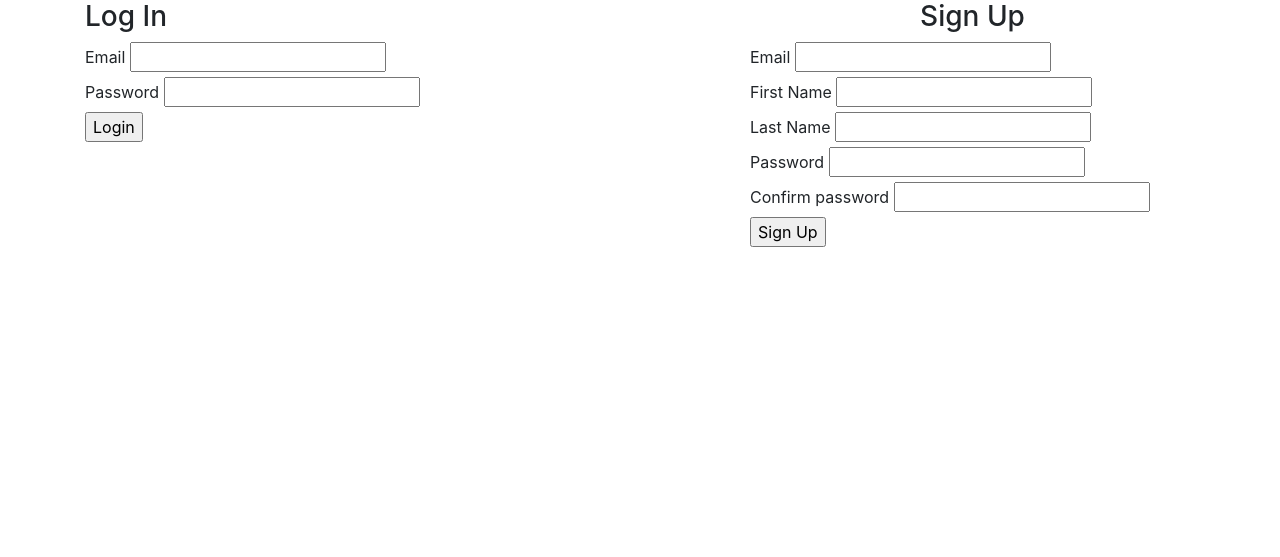
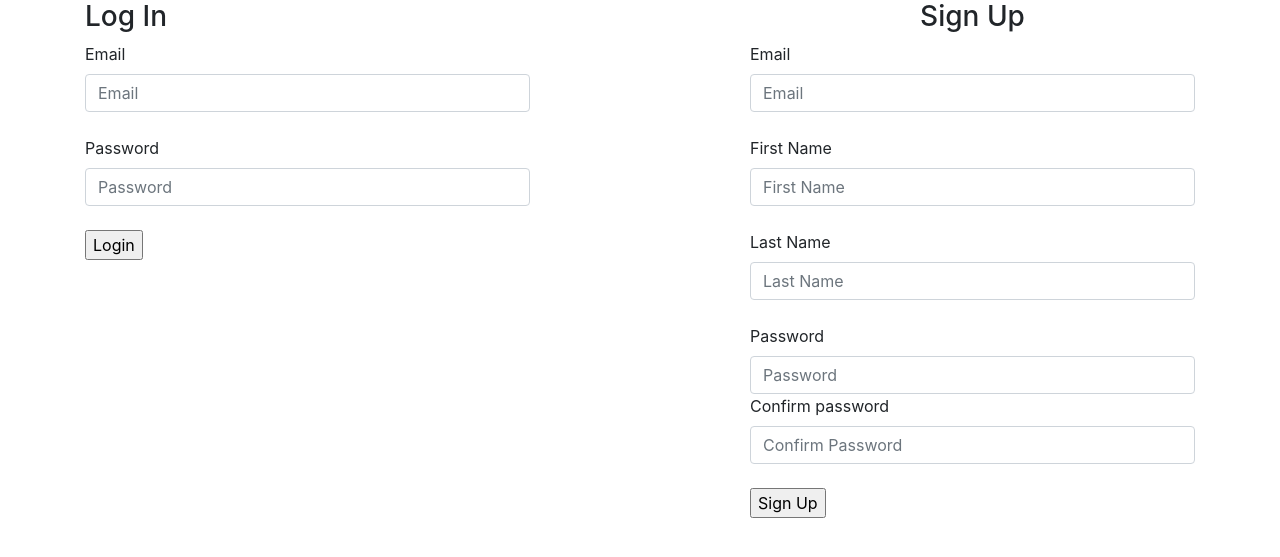
Before and after one commit to rebeccachen8788/Software-Programming-Quiz, a Flask app: page /login in a window 1280 px wide. Shown: the part 56-613 px from the top of the page. Run offline with Flask 3, Linux system fonts and the light colour scheme.

Commit message:
auth validation

```diff
--- a/application/auth.py
+++ b/application/auth.py
@@ -8,21 +8,20 @@ from .db_connector import get_db_connection, execute_query
 from flask_wtf import FlaskForm
 from wtforms import StringField, PasswordField, SubmitField, EmailField
 from wtforms.validators import InputRequired, Email, EqualTo, Length
-from wtforms.widgets import EmailInput
 
 bp = Blueprint('auth', __name__, url_prefix='/')
 
 class LoginForm(FlaskForm):
-    email = EmailField('Email', widget=EmailInput())
-    password = PasswordField('Password', validators=[InputRequired()])
+    email = EmailField('Email', [InputRequired(), Email(message="Please enter a valid email address")])
+    password = PasswordField('Password', [InputRequired()])
     submit = SubmitField('Login')
 
 class SignupForm(FlaskForm):
-    email = EmailField('Email', validators=[InputRequired(), Email(message="Please enter a valid email address")])
-    password = PasswordField('Password', validators=[InputRequired(), Length(min=8, max=50, message=f"Password must be 8-50 characters long")])
-    password2 = PasswordField('Confirm password', validators=[InputRequired(), EqualTo('password', message="Passwords must match")])
-    firstName = StringField('First Name', validators=[InputRequired()])
-    lastName = StringField('Last Name', validators=[InputRequired()])
+    email = EmailField('Email', [InputRequired(), Email(message="Please enter a valid email address")])
+    password = PasswordField('Password', [InputRequired(), Length(min=8, max=50, message="Password must be 8-50 characters long"), EqualTo('password2', message="Passwords must match")])
+    password2 = PasswordField('Confirm password', [InputRequired()])
+    firstName = StringField('First Name', [InputRequired()])
+    lastName = StringField('Last Name', [InputRequired()])
     submit = SubmitField('Sign Up')
 
 # User sign up
@@ -36,25 +35,26 @@ def signup():
         password = signupForm.password.data
         fn = signupForm.firstName.data
         ln = signupForm.lastName.data
-        error = None
-
+        flashMessage = None
         query = "INSERT INTO Quiz_Creator (creatorEmail, password, firstName, lastName) VALUES (%s, %s, %s, %s);"
 
         # attempt to insert the new user into the database
-        if not error:
-            try:
-                secure_password = generate_password_hash(password)
-                db = get_db_connection()
-                user = execute_query(db, query, (email, secure_password, fn, ln))
-            except not user:
-                error = "Signup Error: An account with this email already exists."
+        try:
+            secure_password = generate_password_hash(password)
+            db = get_db_connection()
+            cursor = db.cursor()
+            cursor.execute(query, (email, secure_password, fn, ln))
+            user = cursor.fetchone()
+        except Exception as e:
+            if 'Duplicate entry' in str(e):
+                flashMessage = "Email already in use. Please log in or use a different email address."
             else:
-                info = "Signup Successful: Please log in to your account."
-                flash(info)
-                return redirect(url_for('root'))
-            finally:
-                db.close()
-        flash(error)
+                flashMessage = e
+        else:
+            flashMessage = "Signup Successful: Please log in to your account."
+        finally:
+            db.close()
+            flash(flashMessage)
     return render_template('/login-signup.html', loginForm=loginForm, signupForm=signupForm)
 
 # User login
@@ -65,26 +65,28 @@ def login():
     if loginForm.validate_on_submit():
         email = loginForm.email.data
         password = loginForm.password.data
-        error = None
-
-        query = "SELECT creatorID, password FROM Quiz_Creator WHERE creatorEmail = %s;"
-        db = get_db_connection()
-        cursor = db.cursor(dictionary=True)
-        cursor.execute(query, (email,))
-        # validate username and password combo
-        user = cursor.fetchone()
-        cursor.close()
-        db.close()
-        if user:
-            if check_password_hash(user['password'], password):
+        flashMessage = None
+        try:
+            query = "SELECT creatorID, password FROM Quiz_Creator WHERE creatorEmail = %s;"
+            db = get_db_connection()
+            cursor = db.cursor(dictionary=True)
+            cursor.execute(query, (email,))
+            # validate username and password combo
+            user = cursor.fetchone()
+            cursor.close()
+            db.close()
+        except Exception as e:
+            flashMessage = e
+        else:
+            if not user:
+                flashMessage = "Email not found. Please sign up for an account."
+            elif check_password_hash(user['password'], password):
                 session.clear()
                 session['user_id'] = user['creatorID']
                 return redirect(url_for('root'))
             else:
-                error = "Incorrect password."
-        else:
-            error = "Email not found."
-        flash(error)
+                flashMessage = "Incorrect password. Please try again."
+        flash(flashMessage, "\n")
     return render_template('/login-signup.html', loginForm=loginForm, signupForm=signupForm)
 
 # logout
--- a/application/templates/login-signup.html
+++ b/application/templates/login-signup.html
@@ -17,33 +17,26 @@
     <div class="top-content">
         <div class="inner-bg">
             <div class="container">
+              {% for message in get_flashed_messages() %}
+                  {% if message %}
+                      <div class="flash">{{ message }}</div>
+                  {% endif %}
+              {% endfor %}
                 <div class="row">
+                    <br/>
                     <div class="col-sm-5">
                         <!-- Login Form -->
                         <form id="login-form" method="POST" action="{{ url_for('auth.login') }}">
                             <h3>Log In</h3>
                               <div class="form-group">
-                                {% if loginForm.email.errors %}
-                                  <ul class="errors">
-                                  {% for error in loginForm.email.errors %}
-                                      <li>{{ error }}</li>
-                                  {% endfor %}
-                                  </ul>
-                                {% endif %}
                                 {{ loginForm.csrf_token }}
-                                {{ loginForm.email.label }} {{ loginForm.email(size=20) }}
-                                <br />
-                                {% if loginForm.password.errors %}
-                                  <ul class="errors">
-                                  {% for error in loginForm.password.errors %}
-                                      <li>{{ error }}</li>
-                                  {% endfor %}
-                                  </ul>
-                                {% endif %}
-                                {{ loginForm.hidden_tag() }}
-                                {{ loginForm.password.label }} {{ loginForm.password(size=20)}}
-                                <br />
-                                {{ loginForm.submit() }}
+                                {{ loginForm.email.label }}
+                                  {{ loginForm.email(class="form-control form-control-md", placeholder="Email")}}
+                              <br />
+                              {{ loginForm.password.label }}
+                                  {{ loginForm.password(class="form-control form-control-md", placeholder="Password")}}
+                              <br />
+                              {{ loginForm.submit() }}
                                 <br />
                           </form>
                         </div>
@@ -55,25 +48,41 @@
                         <form id="signup-form" method="POST" action="{{ url_for('auth.signup') }}">
                             <h3 align="center">Sign Up</h3>
                             <div class="form-group">
-                              {{ signupForm.csrf_token }}
-                              {{ signupForm.email.label }} {{ signupForm.email(size=20) }}
+                              <div class="form-group">
+                                {{ signupForm.csrf_token }}
+                                {{ signupForm.email.label }}
+                                {% if signupForm.email.errors %}
+                                {{ signupForm.email(class="form-control form-control-lg is-invalid")}}
+                                <div class="invalid-feedback">
+                                  {% for error in signupForm.email.errors %}
+                                    <span>{{ error }}</span>
+                                  {% endfor %}
+                                </div>
+                                {% else %}
+                                  {{ signupForm.email(class="form-control form-control-md", placeholder="Email")}}
+                                {% endif %}
                               <br />
-                              {{ signupForm.firstName.label }} {{ signupForm.firstName(size=20) }}
+                              {{ signupForm.firstName.label }} {{ signupForm.firstName(class="form-control form-control-md", placeholder="First Name") }}
                               <br />
-                              {{ signupForm.lastName.label }} {{ signupForm.lastName(size=20) }}
+                              {{ signupForm.lastName.label }} {{ signupForm.lastName(class="form-control form-control-md", placeholder="Last Name") }}
                               <br />
-                              {{ signupForm.hidden_tag() }}
-                              {{ signupForm.password.label }} {{ signupForm.password(size=20)}}
-                              <br />
-                              {{ signupForm.password2.label }} {{ signupForm.password2(size=20)}}
+                              {{ signupForm.password.label }}
+                              {% if signupForm.password.errors %}
+                                {{ signupForm.password(class="form-control form-control-lg is-invalid", placeholder="Password")}}
+                                {{ signupForm.password2.label }} {{ signupForm.password2(class="form-control form-control-md", placeholder="Confirm Password")}}
+                                <div class="invalid-feedback">
+                                  {% for error in signupForm.password.errors %}
+                                    <span>{{ error }}</span>
+                                  {% endfor %}
+                                </div>
+                                {% else %}
+                                  {{ signupForm.password(class="form-control form-control-md", placeholder="Password")}}
+                                  {{ signupForm.password2.label }} {{ signupForm.password2(class="form-control form-control-md", placeholder="Confirm Password")}}
+                                {% endif %}
                               <br />
                               {{ signupForm.submit() }}
                               <br />
-                            {% for message in get_flashed_messages() %}
-                                {% if message.startswith("Signup") %}
-                                    <div class="flash">{{ message }}</div>
-                                {% endif %}
-                            {% endfor %}
+
                     </div>
                 </div>
             </div>
```
